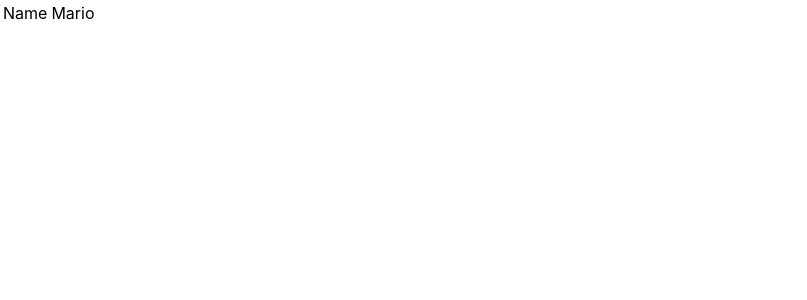
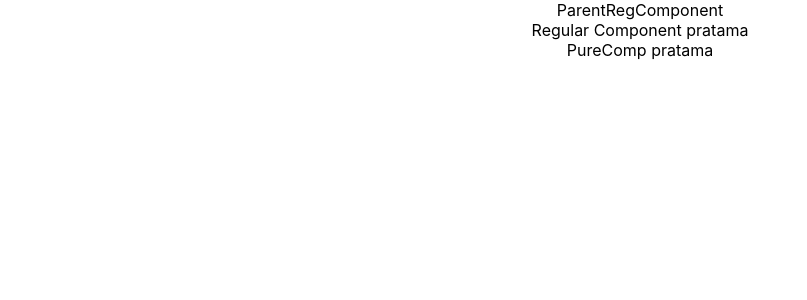
Before and after one commit to MarioTiara/React-Study, a React (Create React App) app: page / in a window 1280 px wide. Shown: the top 300 px of the page, without its empty margins (0-807 px from the left). Built offline with nearby package versions, Linux system fonts and the light colour scheme.

Commit message:
[26] pure component

```diff
--- a/src/App.js
+++ b/src/App.js
@@ -7,12 +7,14 @@ import Form from './components/Form';
 import LifeCycleA from './components/LifeCycleA';
 import FragmentDemo from './components/FragmentDemo';
 import Table from './components/Table';
+import PureComp from './components/PureComp';
+import ParentRegComponent from './components/ParentRegComponent';
 
 class App extends Component {
   render() {
     return (
       <div className="App">
-       <Table></Table>
+       <ParentRegComponent></ParentRegComponent>
       </div>
     );
   }
--- /dev/null
+++ b/src/components/ParentRegComponent.js
@@ -0,0 +1,33 @@
+import React, { Component } from 'react'
+import RegComp from './RegComp'
+import PureComp from './PureComp'
+
+class ParentRegComponent extends Component {
+    constructor(props) {
+        super(props)
+
+        this.state = {
+           name:"mario"
+        }
+      }
+
+      componentDidMount(){
+          setInterval(()=>{
+              this.setState({
+                  name:"pratama"
+              })
+          }, 2000)
+      }
+    render() {
+        return (
+            <div>
+                ParentRegComponent
+                <RegComp name={this.state.name}></RegComp>
+                <PureComp name={this.state.name}></PureComp>
+
+            </div>
+        )
+    }
+}
+
+export default ParentRegComponent
--- /dev/null
+++ b/src/components/PureComp.js
@@ -0,0 +1,13 @@
+import React, { Component, PureComponent } from 'react'
+
+ class PureComp extends PureComponent {
+  render() {
+    console.log("======== Pure Component =========")
+    return (
+
+      <div>PureComp {this.props.name}</div>
+    )
+  }
+}
+
+export default PureComp
--- /dev/null
+++ b/src/components/RegComp.js
@@ -0,0 +1,13 @@
+import React, { Component } from 'react'
+
+ class RegComp extends Component {
+
+  render() {
+    console.log("======== Regular Component =========")
+    return (
+      <div>Regular Component {this.props.name}</div>
+    )
+  }
+}
+
+export default RegComp
```
